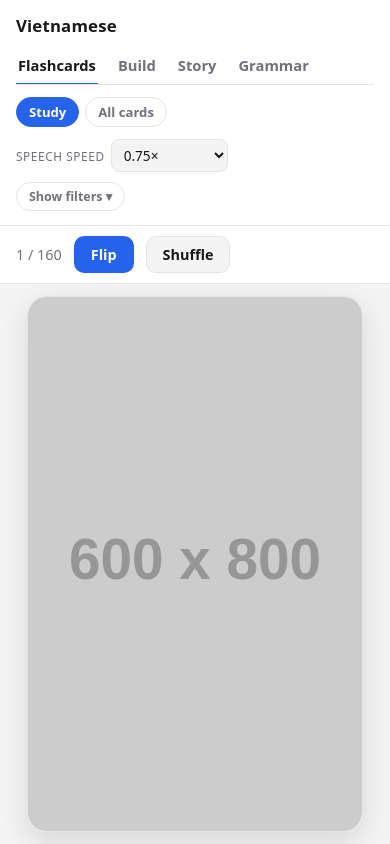
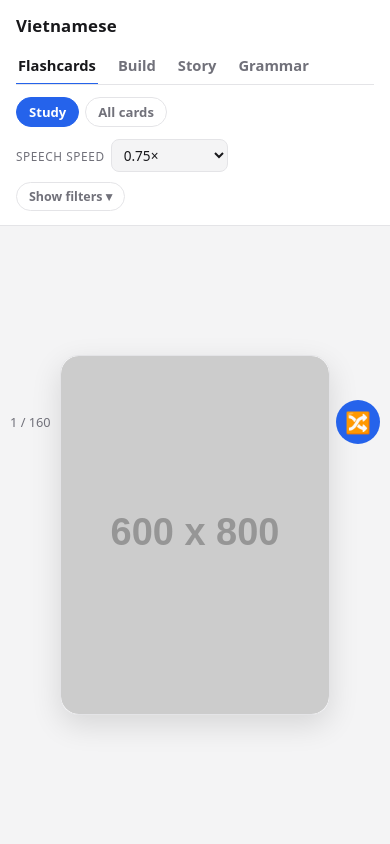
Before and after one commit to danyowma/daniel.ma, a plain HTML site: page vietnamese/index.html in a window 390 px wide. Drawn offline with Linux system fonts and the light colour scheme; placeholder pictures from the web are drawn by us.

Commit message:
Flashcards: move counter/Shuffle beside the card on mobile, drop Flip (#14)
.nav (prev/next) is already hidden on mobile since swipe replaces it,
leaving the space beside the card empty. Moves the counter and a
compact icon-only Shuffle button there via fixed positioning instead
of giving them their own bottom row, reclaiming that row's height for
the card. Also removes the Flip button entirely (tap-to-flip and the
existing Space/Enter shortcut already cover it) - kept only on the
underlying flip() function/handlers, not the button.

Also fixes a real bug this surfaced: .scene's old mobile sizing set
height:100% and max-width alongside aspect-ratio, which doesn't
reconcile into a true contain-fit - whichever constraint ends up
binding does so independently of the other, so the box stopped
maintaining its 3:4 ratio whenever the width cap was the tighter one
(measured 335x553, a 0.61 ratio instead of 0.75). Computing height as
a single min() up front, capped at the width limit's height-
equivalent, keeps the ratio exact regardless of which constraint
binds. The width limit now also reserves room for the fixed counter/
Shuffle so they never overlap the card.


Claude-Session: https://claude.ai/code/session_013GXvfjCXVE4hXtK8WFbNKC

Co-authored-by: Claude <noreply@anthropic.com>

```diff
--- a/vietnamese/app.js
+++ b/vietnamese/app.js
@@ -14,7 +14,6 @@
     autoplay: document.getElementById("autoplay"),
     prev: document.getElementById("prev"),
     next: document.getElementById("next"),
-    flip: document.getElementById("flip"),
     reshuffle: document.getElementById("reshuffle"),
     counter: document.getElementById("counter"),
     empty: document.getElementById("empty"),
@@ -312,7 +311,6 @@
     els.empty.hidden = hasCards;
     els.prev.disabled = !hasCards;
     els.next.disabled = !hasCards;
-    els.flip.disabled = !hasCards;
 
     if (!hasCards) {
       els.counter.textContent = "0 / 0";
@@ -1426,7 +1424,6 @@
   els.next.addEventListener("click", function () {
     go(1);
   });
-  els.flip.addEventListener("click", flip);
   els.reshuffle.addEventListener("click", buildDeck);
   els.card.addEventListener("click", function () {
     if (suppressClick) {
--- a/vietnamese/index.html
+++ b/vietnamese/index.html
@@ -87,7 +87,6 @@
 
     <footer class="statusbar">
       <span id="counter">0 / 0</span>
-      <button id="flip" class="btn">Flip</button>
       <button id="reshuffle" class="btn">Shuffle</button>
       <span class="hint">Space flip · &larr; &rarr; move · S speak · R shuffle</span>
     </footer>
--- a/vietnamese/styles.css
+++ b/vietnamese/styles.css
@@ -798,27 +798,22 @@ body {
 
 @media (max-width: 560px) {
   /* Fit the Flashcards view in one screen: no page scroll, so a
-     horizontal swipe never fights a vertical scroll gesture. The
-     status bar moves above the card (freeing the bottom edge for
-     safe-area padding), and the card is sized to whatever vertical
-     room is actually left rather than a fixed width. */
+     horizontal swipe never fights a vertical scroll gesture. .nav is
+     hidden (swipe replaces it), which frees up the space beside the
+     card — the counter and Shuffle button move there instead of taking
+     their own bottom row, and the card is sized to whatever room is
+     actually left rather than a fixed width. */
   html,
   body {
     height: 100dvh;
     overflow: hidden;
   }
+  /* Its content (counter/Shuffle) is pulled out via fixed positioning
+     below, and .hint is hidden — nothing left to give this a footprint. */
   .statusbar {
-    order: 1;
-    padding: 10px 16px;
-    border-top: none;
-    border-bottom: 1px solid var(--border);
-  }
-  .stage,
-  .grid,
-  .game,
-  .story,
-  .grammar {
-    order: 2;
+    padding: 0;
+    border: none;
+    min-height: 0;
   }
   .hint {
     display: none;
@@ -826,14 +821,48 @@ body {
   .nav {
     display: none;
   }
+  #counter {
+    position: fixed;
+    left: calc(10px + env(safe-area-inset-left));
+    top: 50%;
+    transform: translateY(-50%);
+    font-size: 0.8rem;
+  }
+  #reshuffle {
+    position: fixed;
+    right: calc(10px + env(safe-area-inset-right));
+    top: 50%;
+    transform: translateY(-50%);
+    display: flex;
+    align-items: center;
+    justify-content: center;
+    width: 44px;
+    height: 44px;
+    padding: 0;
+    border-radius: 999px;
+    font-size: 0;
+  }
+  #reshuffle::before {
+    content: "\1F500";
+    font-size: 1.3rem;
+  }
   .stage {
     min-height: 0;
     padding: 12px 12px calc(12px + env(safe-area-inset-bottom));
   }
   .scene {
     width: auto;
-    height: 100%;
-    max-width: min(86vw, 380px);
+    /* Setting both height:100% and max-width alongside aspect-ratio doesn't
+       reconcile into a true contain-fit — whichever constraint clamps the
+       box does so independently, breaking the 3:4 ratio (e.g. a max-width
+       clamp leaves height at its unclamped value instead of resizing to
+       match). Computing height as a single min() up front — capped at the
+       height-equivalent of the width limit — keeps the ratio exact no
+       matter which constraint ends up binding. The width limit also
+       reserves room for the fixed counter/Shuffle beside the card.
+       (Layers here: 86vw/380px old width cap, 100vw-120px side-control
+       reservation, *4/3 converts that width cap to its height-equivalent.) */
+    height: min(100%, calc(min(86vw, 380px, calc(100vw - 120px)) * 4 / 3));
     aspect-ratio: 3 / 4;
   }
   /* .scene alone owns the 3:4 ratio here (derived from height, capped by
```
